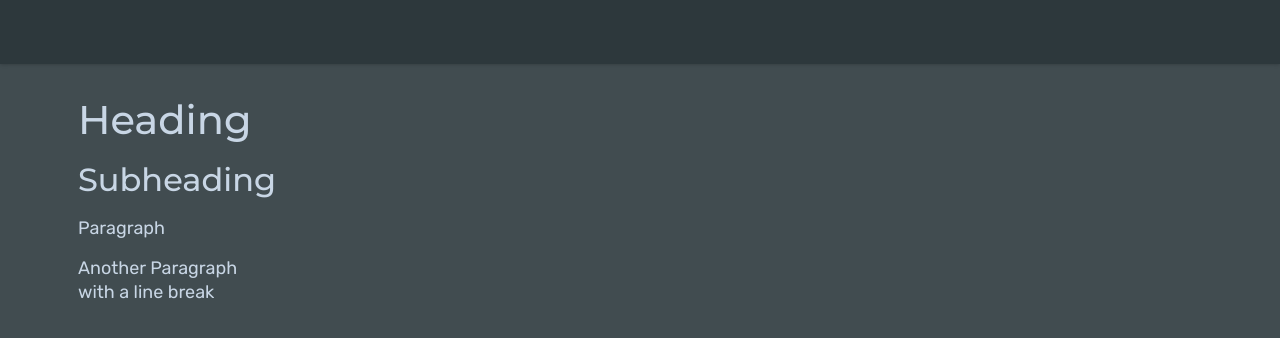
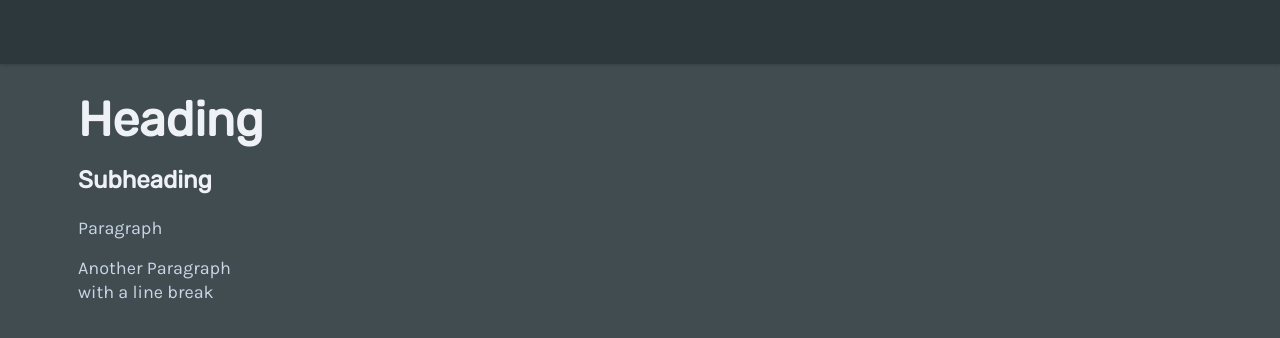
Before and after one commit to orjanbp/react-functional, a React (Create React App) app: page / in a window 1280 px wide. Shown: the top 338 px of the page. Built offline with nearby package versions, Linux system fonts and the light colour scheme.

Commit message:
style: update fonts

```diff
--- a/src/components/text.js
+++ b/src/components/text.js
@@ -1,28 +1,27 @@
 import styled from 'styled-components'
 
-const fontHeading = '"Montserrat", sans-serif'
-const fontBody = '"Rubik", sans-serif'
+const fontHeading = '"Rubik", sans-serif'
+const fontBody = '"Karla", sans-serif'
 
 const fontColor = '#c8d6e5'
+const fontColorHeading = '#eef2f7'
 const linkColor = '#39ace7'
 
 const h1 = styled.h1`
     margin-top: 2rem;
     margin-bottom: 1rem;
-    color: ${fontColor};
+    color: ${fontColorHeading};
     font-family: ${fontHeading};
-    font-size: 2.5rem;
-    font-weight: 500;
+    font-size: 3rem;
     line-height: 3rem;
 `
 
 const h2 = styled.h2`
     margin-top: 1rem;
     margin-bottom: 1rem;
-    color: ${fontColor};
+    color: ${fontColorHeading};
     font-family: ${fontHeading};
-    font-size: 2rem;
-    font-weight: 500;
+    font-size: 1.5rem;
     line-height: 2.5rem;
 `
 
--- a/src/index.css
+++ b/src/index.css
@@ -1,4 +1,4 @@
-@import url('https://fonts.googleapis.com/css?family=Montserrat:500|Rubik&display=swap');
+@import url('https://fonts.googleapis.com/css?family=Rubik|Karla&display=swap');
 
 body {
   background-color: #414c50;
```
